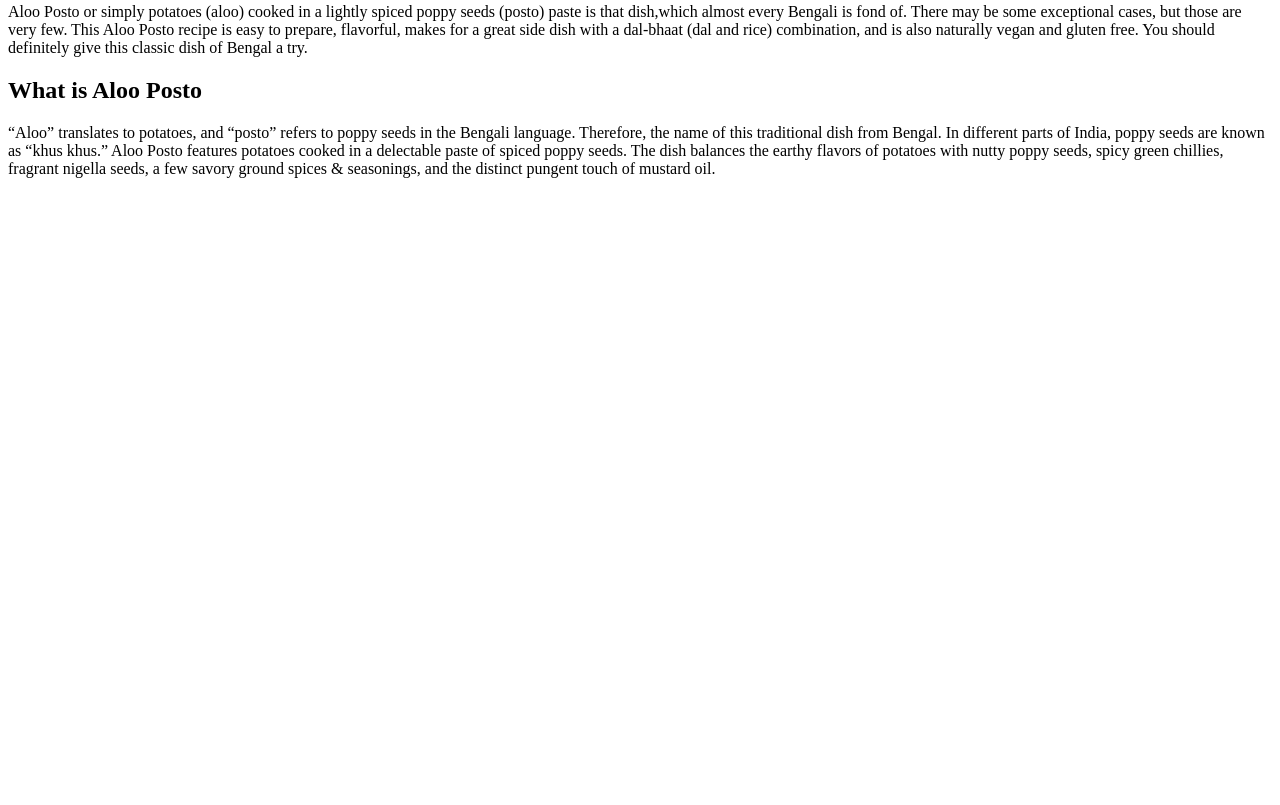
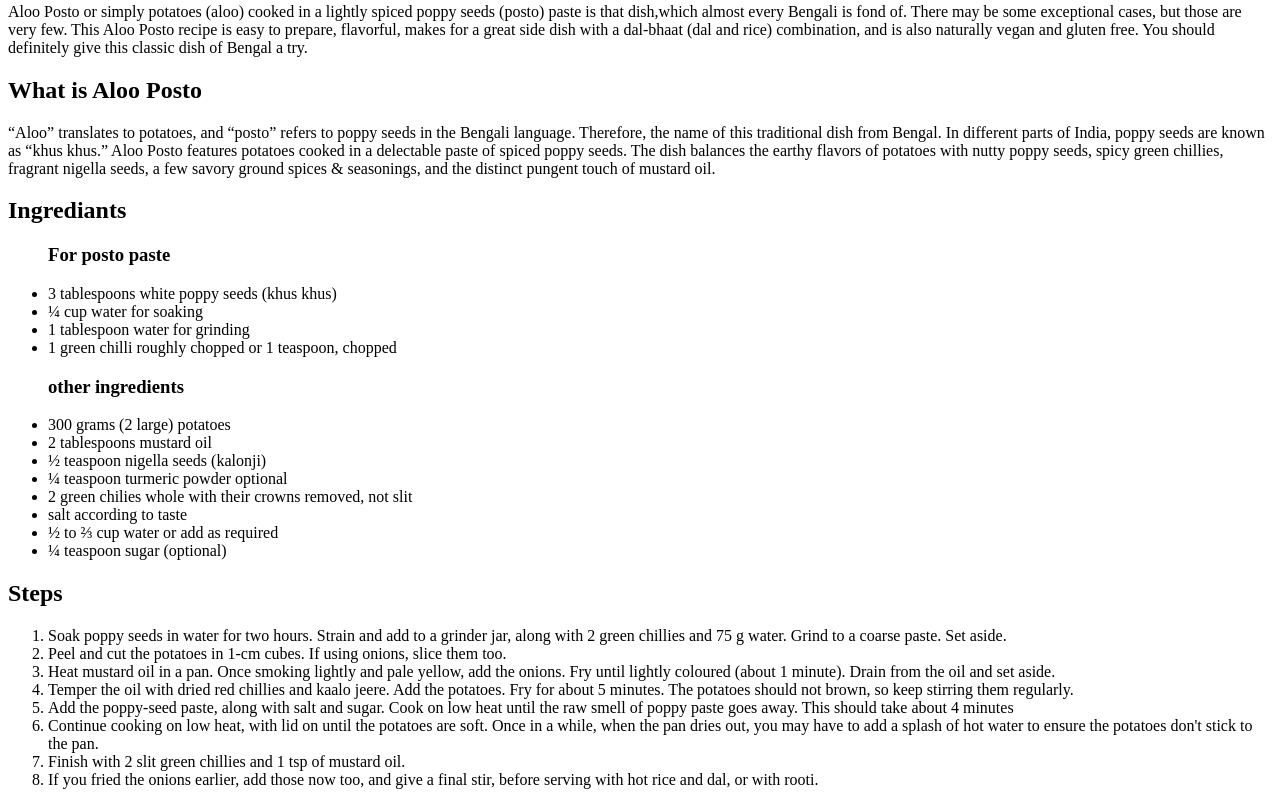
Before and after one commit to DC75166/odin_recipes, a plain HTML site: page recipes/alooposto.html in a window 1280 px wide. Shown: the part 448-1253 px from the top of the page. Before the commit the page ends 800 px from the top, so only its background shows below. Drawn offline with Linux system fonts and the light colour scheme.

Commit message:
This is the 4th commit of the project
I have added the ingrediants tab with and unordered
list and the ways to cook in an ordered list.

```diff
--- a/recipes/alooposto.html
+++ b/recipes/alooposto.html
@@ -26,5 +26,46 @@
         spicy green chillies, fragrant nigella seeds, a few savory ground spices & seasonings,
         and the distinct pungent touch of mustard oil.
     </p>
+    <h2>Ingrediants</h2>
+    <ul>
+        <h3>For posto paste</h3>
+        <li>3 tablespoons white poppy seeds (khus khus)</li>
+        <li>¼ cup water for soaking</li>
+        <li>1 tablespoon water for grinding</li>
+        <li>1 green chilli roughly chopped or 1 teaspoon, chopped</li>
+       <h3>other ingredients</h3>
+        <li>300 grams (2 large) potatoes</li>
+        <li>2 tablespoons mustard oil</li>
+        <li>½ teaspoon nigella seeds (kalonji)</li>
+        <li>¼ teaspoon turmeric powder optional</li>
+        <li>2 green chilies whole with their crowns removed, not slit</li>
+        <li>salt according to taste</li>
+        <li>½ to ⅔ cup water or add as required</li>
+        <li>¼ teaspoon sugar (optional)</li>
+    </ul>
+    <h2>Steps</h2>
+    <ol>
+        <li>Soak poppy seeds in water for two hours.
+            Strain and add to a grinder jar, along with 2 green chillies and 75 g water.
+             Grind to a coarse paste. Set aside.</li>
+        <li>Peel and cut the potatoes in 1-cm cubes. If using onions, slice them too.</li>
+        <li>Heat mustard oil in a pan.
+            Once smoking lightly and pale yellow, add the onions.
+            Fry until lightly coloured (about 1 minute).
+            Drain from the oil and set aside.</li>
+        <li>Temper the oil with dried red chillies and kaalo jeere.
+            Add the potatoes. Fry for about 5 minutes.
+            The potatoes should not brown, so keep stirring them regularly.
+        </li>
+        <li>Add the poppy-seed paste, along with salt and sugar.
+            Cook on low heat until the raw smell of poppy paste goes away.
+            This should take about 4 minutes</li>
+        <li>Continue cooking on low heat, with lid on until the potatoes are soft.
+            Once in a while, when the pan dries out, you may have to add a splash
+            of hot water to ensure the potatoes don't stick to the pan.</li>
+        <li>Finish with 2 slit green chillies and 1 tsp of mustard oil.</li>
+        <li>If you fried the onions earlier, add those now too, and give a final stir,
+             before serving with hot rice and dal, or with rooti.</li>
+    </ol>
 </body>
 </html>
```
